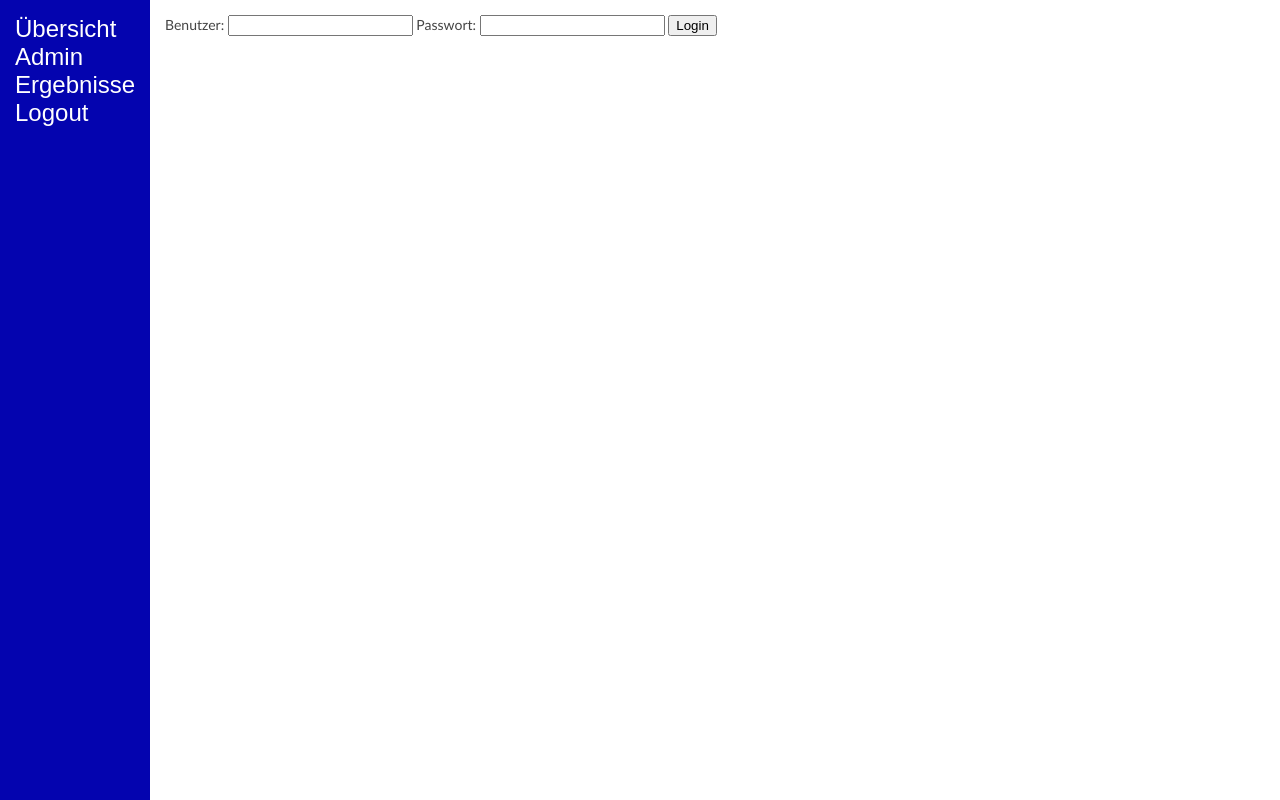
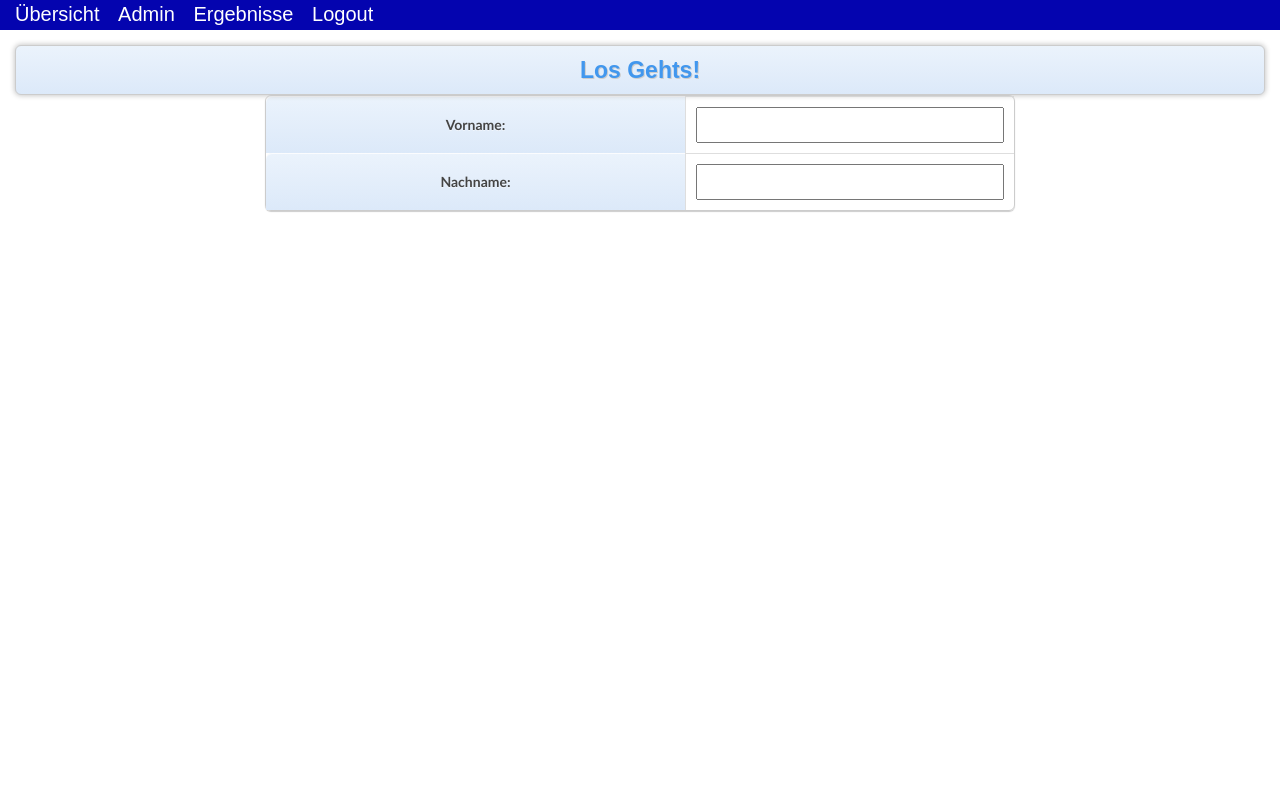
Before and after one commit to vale981/vale981_fahrschule, a Django app: template templates/login.html in a window 1280 px wide. Run offline with Django 3.2, Linux system fonts and the light colour scheme; the template is opened without the code that fills it, so the values that code supplies are empty; a user stored in the database is signed in; parts of the project's set-up code (start-up, migrations or seed data) failed here and were passed over.

Commit message:
Neuer Login

```diff
--- a/fahrschule_vale981/urls.py
+++ b/fahrschule_vale981/urls.py
@@ -7,6 +7,7 @@
     # Examples:
     (r'^quiz/', include('fs_quiz.urls')),
     # url(r'^blog/', include('blog.urls')),
+    (r'^/', 'fahrschule_vale981.views.login'),
     (r'^login/', 'fahrschule_vale981.views.login'),
     (r'^logout/', 'fahrschule_vale981.views.logout_view'),
     (r'^auth/', 'fahrschule_vale981.views.auth_view'),
--- a/fs_quiz/views.py
+++ b/fs_quiz/views.py
@@ -92,7 +92,7 @@
 
 def auswertung_index(request):
     return render_to_response('auswertung.html', {'user': request.user,
-                                                  'users': User.objects.filter(groups__name = 'Schüler')})
+                                                  'users': User.objects.all()})
 
 def ausw_user(request, user_id=1):
     user = User.objects.get(id=user_id)
--- a/static/css/quizz.css
+++ b/static/css/quizz.css
@@ -8,36 +8,39 @@
 }
 
 #framecontent{
-position: absolute;
+position: relative;
 top: 0;
 bottom: 0;
 left: 0;
-width: 150px; /*Width of frame div*/
-height: 100%;
+width: 100%; /*Width of frame div*/
+height: 30px;
 overflow: hidden; /*Disable scrollbars. Set to "scroll" to enable*/
 background: #0404AF;
 color: white;
 }
 
 #maincontent{
-position: fixed;
+position: relative;
 top: 0;
-left: 150px; /*Set left value to WidthOfFrameDiv*/
+overflow: hidden;
+ /*Set left value to WidthOfFrameDiv*/
 right: 0;
 bottom: 0;
-overflow: auto;
 background: #fff;
 }
 
 .innertube{
 margin: 15px; /*Margins for inner DIV inside each DIV (to provide padding)*/
 
+
 }
 
-.men_div:hover{
+.men_div{
+    display: inline;
+    position: relative;
+    top:3px
+}
 
-    background-color: dodgerblue;
-}
 
 * html body{ /*IE6 hack*/
 padding: 0 0 0 200px; /*Set value to (0 0 0 WidthOfFrameDiv)*/
@@ -50,9 +53,10 @@
 
 #men{
     font-family: Arial, sans-serif;
-    font-size: 24px;
+    font-size: 20px;
     color: lightgrey;
     margin-left: 15px;
+    text-align: left;
 }
 #men:link {color:white; text-decoration:none;}      /* unvisited link */
 #men:visited {color: #ffffff;}  /* visited link */
@@ -62,6 +66,7 @@
     color: dodgerblue;
     text-decoration: none;
     font-size: 20px;
+    text-align: center;
 }
 h1{
     font-family: Arial, sans-serif;
@@ -291,4 +296,9 @@
 	position:relative;
 	top:1px;
 }
-/* This button was generated using CSSButtonGenerator.com */
+.login{
+    width: 300px;
+    height: 30px;
+    font-size: 20px;
+    text-align: center;
+}
--- a/templates/login.html
+++ b/templates/login.html
@@ -3,12 +3,14 @@
     {% if form.errors %}
         <p class="error">Benutzernahme oder Passwort falsch!</p>
     {% endif %}
+    <table class="bordered">
     <form action="/auth/" method="post">{% csrf_token %}
-        <label for="username">Benutzer:</label>
-        <input type="text" name="username" value="" id="username">
-        <label for="password">Passwort:</label>
-        <input type="password" name="password" value="" id="password">
-        <input type="submit" value="Login" />
+        <tr><th><label for="firstname">Vorname:</label></th>
+        <td style="width: 100px"><input type="text" class="login" name="firstname" value="" id="firstname"></td></tr>
+        <tr><th><label for="lastname">Nachname:</label></th>
+        <td><input type="text" class="login" name="lastname" value="" id="lastname"></td></tr>
+        <input type="submit" class="button" value="Los Gehts!" />
 
     </form>
+    </table>
 {% endblock %}
--- a/templates/quizzes.html
+++ b/templates/quizzes.html
@@ -16,11 +16,11 @@
 </head>
 
 <body>
-
+{% if user.is_staff == True %}
 <div id="framecontent">
 <div class="innertube_men">
     {% block menu %}
-        <div class="men_div" style="margin-top: 15px;">
+        <div class="men_div">
                 <a id="men" href="/quiz/all">Übersicht</a>
         </div>
         {% if user.is_staff %}
@@ -43,10 +43,10 @@
     {% endblock %}
 </div>
 </div>
-
+{% endif %}
 
 <div id="maincontent">
-<div class="innertube">
+<div class="innertube" align="center">
 
 {% block content %}
     {% if user.is_authenticated %}
@@ -79,6 +79,8 @@
         {% else %}
         <h1 id="main_link" align="center">Sie sind nicht angemeldet! Bitte <a href="/login">einloggen!</a> </h1>
         {% endif %}
+    <br>
+        <a href="/logout/"><input type="submit" class="button" value="Schließen"/></a>
 {% endblock %}
 </div>
 </div>
--- a/userprofile/models.py
+++ b/userprofile/models.py
@@ -8,7 +8,7 @@
 
 class UserQuizRel(models.Model):
     quiz=models.ManyToManyField(Quiz, blank=True, related_name='User', verbose_name='abgeschlossene Quizs')
-    allowed_quiz=models.ManyToManyField(Quiz, blank=True, related_name='User-get', verbose_name='Erlaubte Quizs', default=get_def())
+    allowed_quiz=models.ManyToManyField(Quiz, blank=True, related_name='User-get', verbose_name='Erlaubte Quizs', default=Quiz.objects.all())
     user=models.OneToOneField(User)
 
 class ResultGroup(models.Model):
```
Also changed, not shown: fahrschule_vale981/views.py (+17 -2 lines), templates/quizz.css (line endings or trailing spaces).
